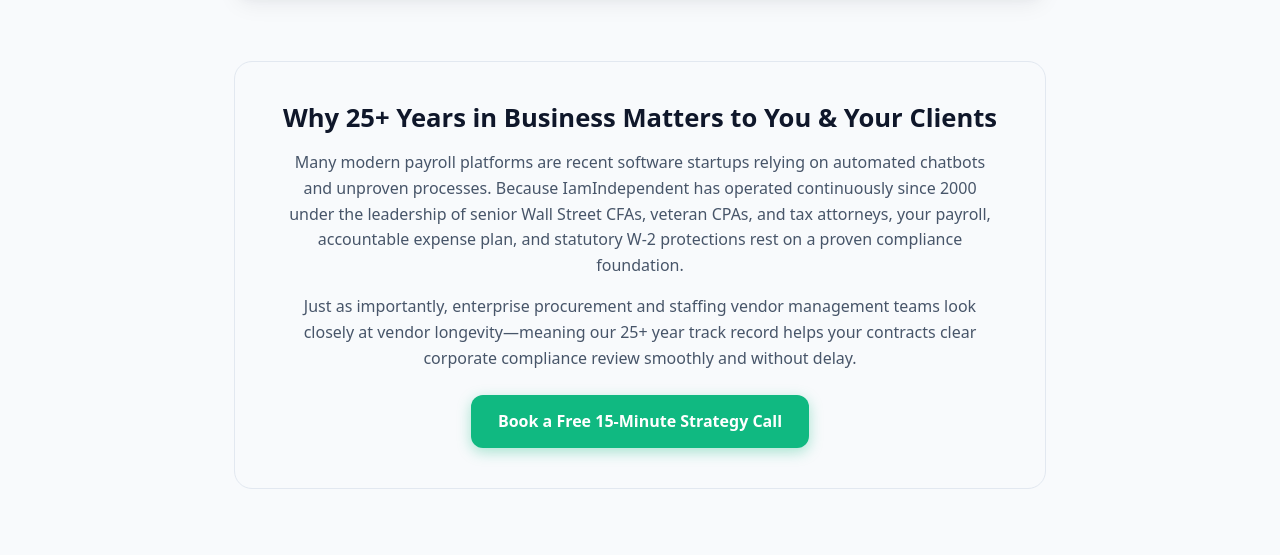
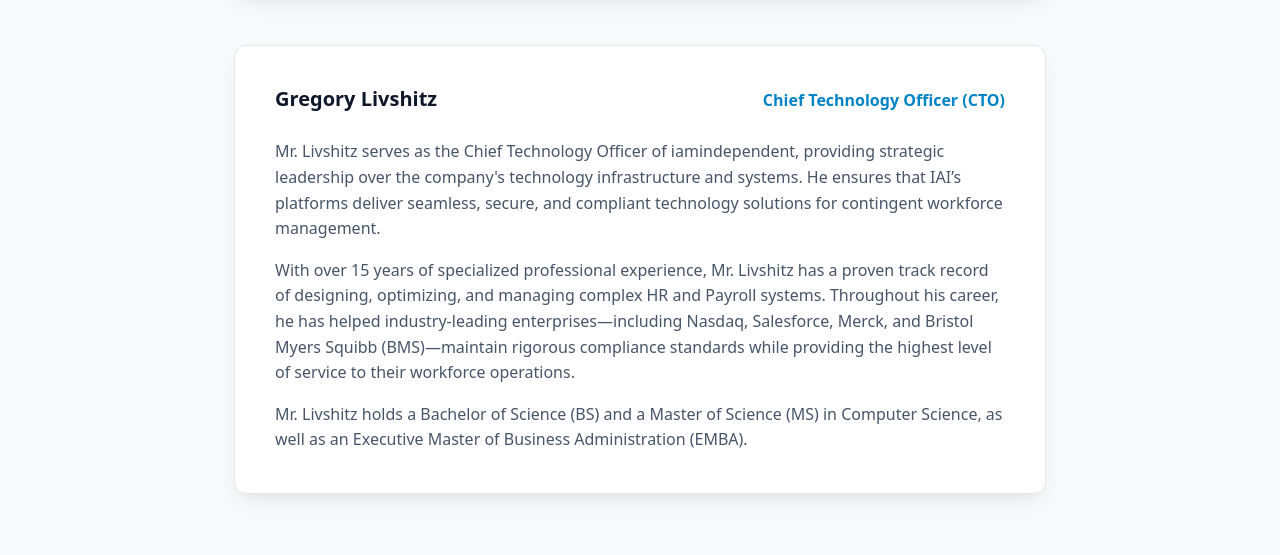
Before and after one commit to GregTile/IamI_static, a plain HTML site: page about.html in a window 1280 px wide. Shown: the part 2118-2673 px from the top of the page. Drawn offline with Linux system fonts and the light colour scheme.

Commit message:
added 3rd profile to about us page

```diff
--- a/about.html
+++ b/about.html
@@ -115,6 +115,23 @@
               Mr. Fink has operated his own legal and tax accounting practice since 1978. With experienced, keen legal, accounting, and financial minds at the helm, IAI is the preferred business management service for contractors, consultants, and the corporations that engage contingent workforces.
             </p>
           </div>
+
+          <!-- Executive 3: Gregory Livshitz -->
+          <div class="card" style="padding: 2.5rem;">
+            <div style="display: flex; justify-content: space-between; align-items: baseline; flex-wrap: wrap; margin-bottom: 1rem;">
+              <h3 style="color:#0f172a;">Gregory Livshitz</h3>
+              <span style="font-weight: 700; color: var(--primary);">Chief Technology Officer (CTO)</span>
+            </div>
+            <p>
+              Mr. Livshitz serves as the Chief Technology Officer of iamindependent, providing strategic leadership over the company's technology infrastructure and systems. He ensures that IAI’s platforms deliver seamless, secure, and compliant technology solutions for contingent workforce management.
+            </p>
+            <p>
+              With over 15 years of specialized professional experience, Mr. Livshitz has a proven track record of designing, optimizing, and managing complex HR and Payroll systems. Throughout his career, he has helped industry-leading enterprises—including Nasdaq, Salesforce, Merck, and Bristol Myers Squibb (BMS)—maintain rigorous compliance standards while providing the highest level of service to their workforce operations.
+            </p>
+            <p>
+              Mr. Livshitz holds a Bachelor of Science (BS) and a Master of Science (MS) in Computer Science, as well as an Executive Master of Business Administration (EMBA).
+            </p>
+          </div>
         </div>
 
         <!-- Trust / Credentials Callout -->
--- a/assets/css/styles.css
+++ b/assets/css/styles.css
@@ -377,6 +377,7 @@ p:last-child { margin-bottom: 0; }
 .stat-value {
   font-weight: 600;
   color: #ffffff;
+  text-align: right;
 }
 
 .stat-value.highlight {
```
Also changed, not shown: index.html (+1 -1 lines).
